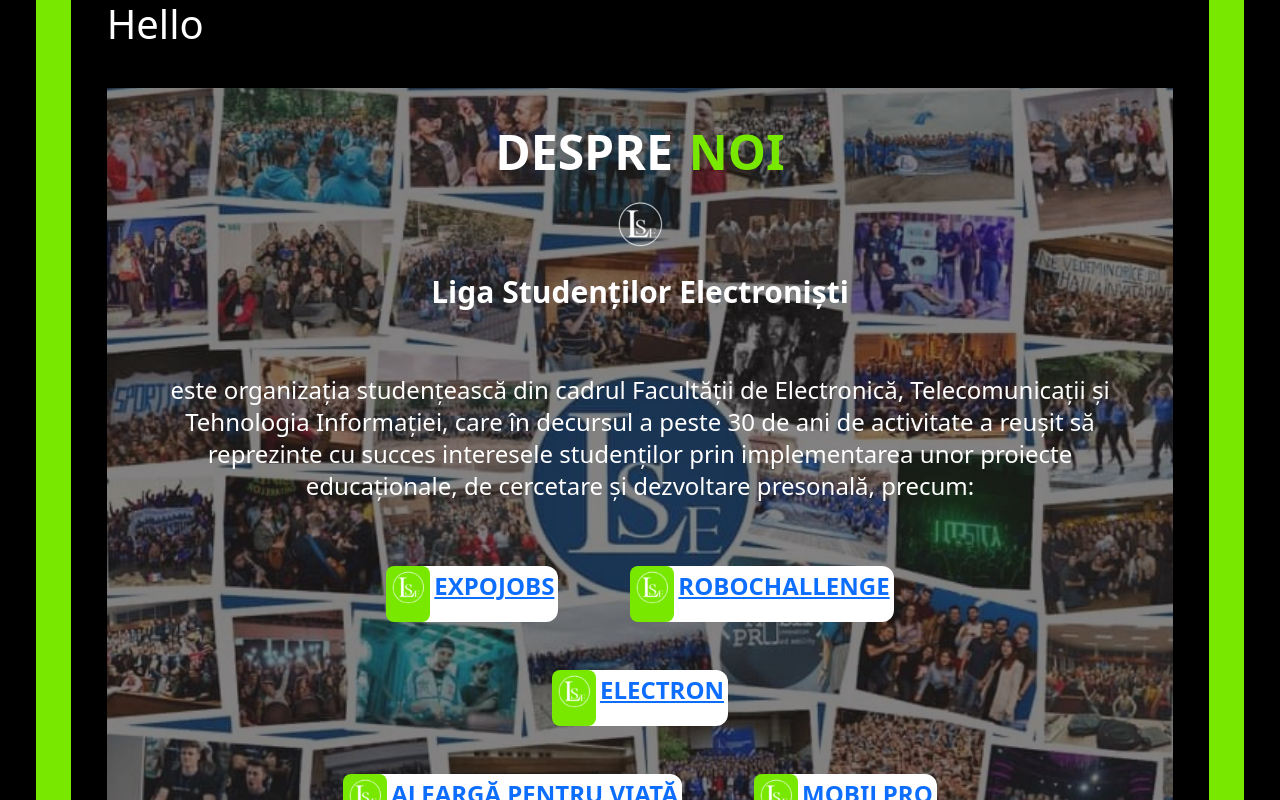
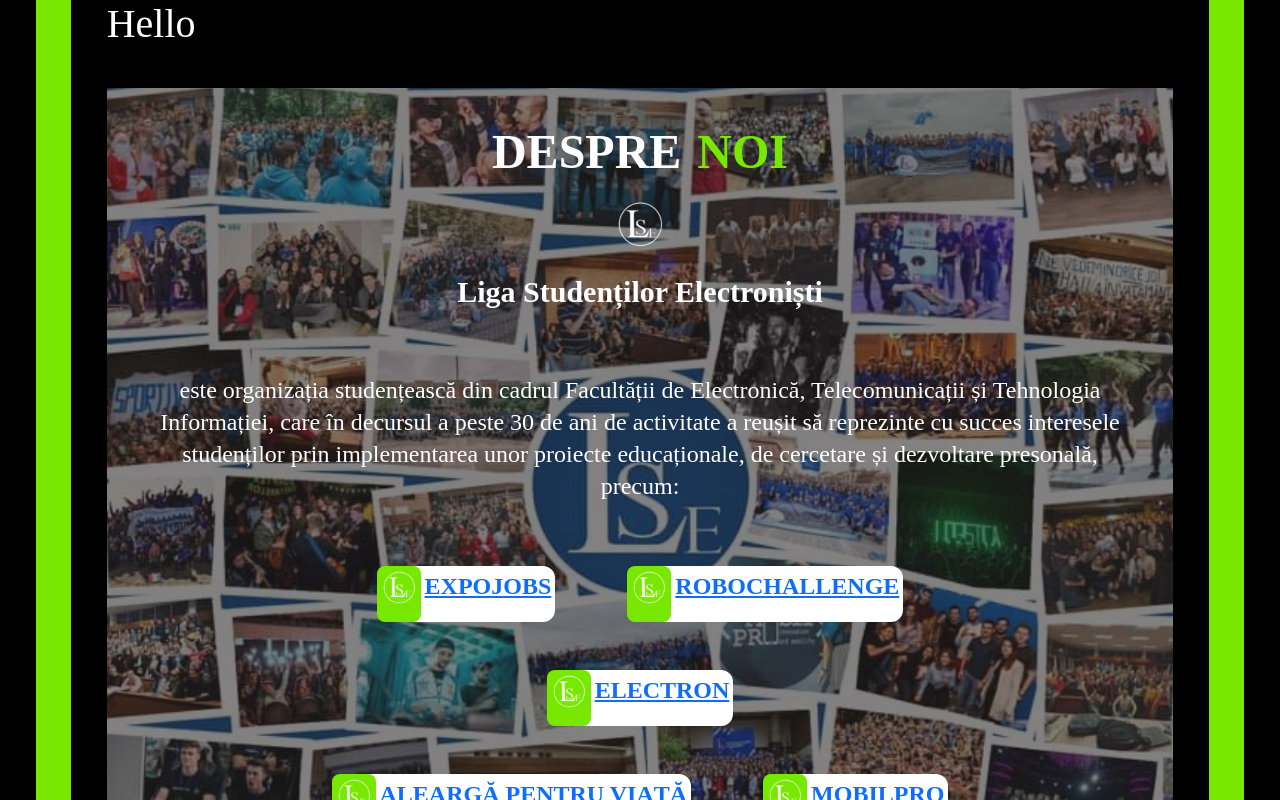
Before and after one commit to lseIT/lanparty, a React (Create React App) app in the folder client/: page / in a window 1280 px wide. Built offline with nearby package versions, Linux system fonts and the light colour scheme.

Commit message:
made montserrat default

```diff
--- a/client/src/index.css
+++ b/client/src/index.css
@@ -2,10 +2,12 @@
 @tailwind components;
 @tailwind utilities;
 
+@import url('https://fonts.googleapis.com/css2?family=Montserrat:ital,wght@0,500;0,800;0,900;1,700&display=swap');
+
 body {
   margin: 0;
   font-family: -apple-system, BlinkMacSystemFont, 'Segoe UI', 'Roboto', 'Oxygen',
-    'Ubuntu', 'Cantarell', 'Fira Sans', 'Droid Sans', 'Helvetica Neue',
+    'Ubuntu', 'Cantarell', 'Fira Sans', 'Droid Sans', 'Helvetica Neue','Montserrat',
     sans-serif;
   -webkit-font-smoothing: antialiased;
   -moz-osx-font-smoothing: grayscale;
@@ -15,3 +17,7 @@
   font-family: source-code-pro, Menlo, Monaco, Consolas, 'Courier New',
     monospace;
 }
+
+*{
+  font-family: "Montserrat";
+}
```
